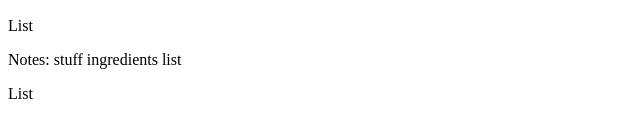
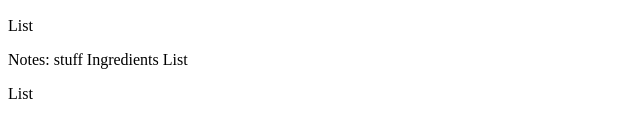
Before and after one commit to pjmilazzo/com.bread.demo, a plain HTML site: page WebContent/index.html in a window 1280 px wide. Shown: the part 148-286 px from the top of the page, 0-640 px from the left. Drawn offline with Linux system fonts and the light colour scheme.

Commit message:
Update index.html

```diff
--- a/WebContent/index.html
+++ b/WebContent/index.html
@@ -12,7 +12,7 @@
 	<p>List</p>
 	<span>Notes: stuff</span>
 
-	<span>ingredients list</span>
+	<span>Ingredients List</span>
 	<p>List</p>
 </body>
 </html>
```
